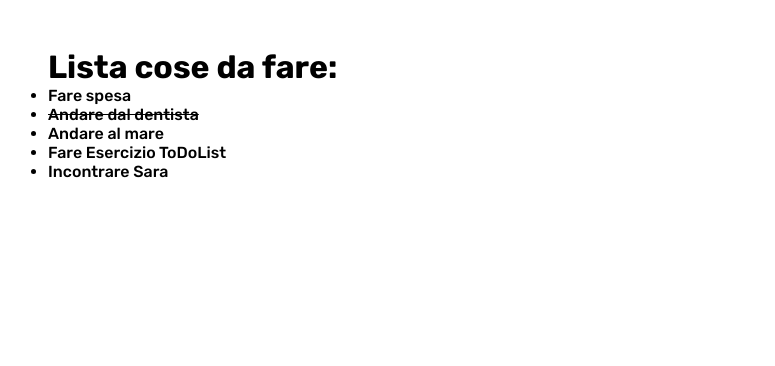
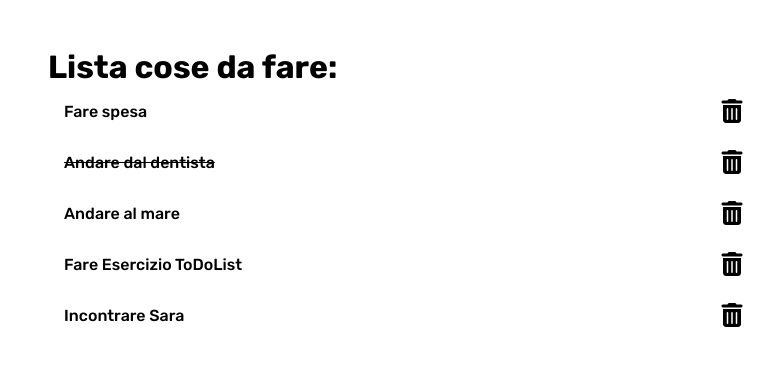
Before and after one commit to MatteoDiMario96/vue-todolist, a plain HTML site: page index.html in a window 1280 px wide. Shown: the whole page, without its empty margins (0-775 px from the left). Drawn offline with nearby package versions, Linux system fonts and the light colour scheme.

Commit message:
Aggiunta icona da poter cliccare per far attivare la funzione rimuoviTask che attiva lo splice.

```diff
--- a/css/style.css
+++ b/css/style.css
@@ -18,3 +18,15 @@ div#app{
 .fatto{
     text-decoration: line-through;
 }
+main ul{
+    width: 60%;
+}
+
+
+main ul li {
+    display: flex;
+    justify-content: space-between;
+    align-items: center;
+    padding: 1rem;
+
+}
--- a/index.html
+++ b/index.html
@@ -23,10 +23,12 @@
 
         <main>
             <ul>
-                <li v-for="item in listaCoseDaFare">
+                <li v-for="(item, indice) in listaCoseDaFare" :key="indice">
                     <p :class="(item.fatto === true) ? 'fatto' : '' ">
                         {{ item.contenuto }}
                     </p>
+
+                    <i @click="rimuoviTask(indice)" class="fa-solid fa-trash-can fa-xl"></i>
                 </li>
             </ul>
         </main>
```
